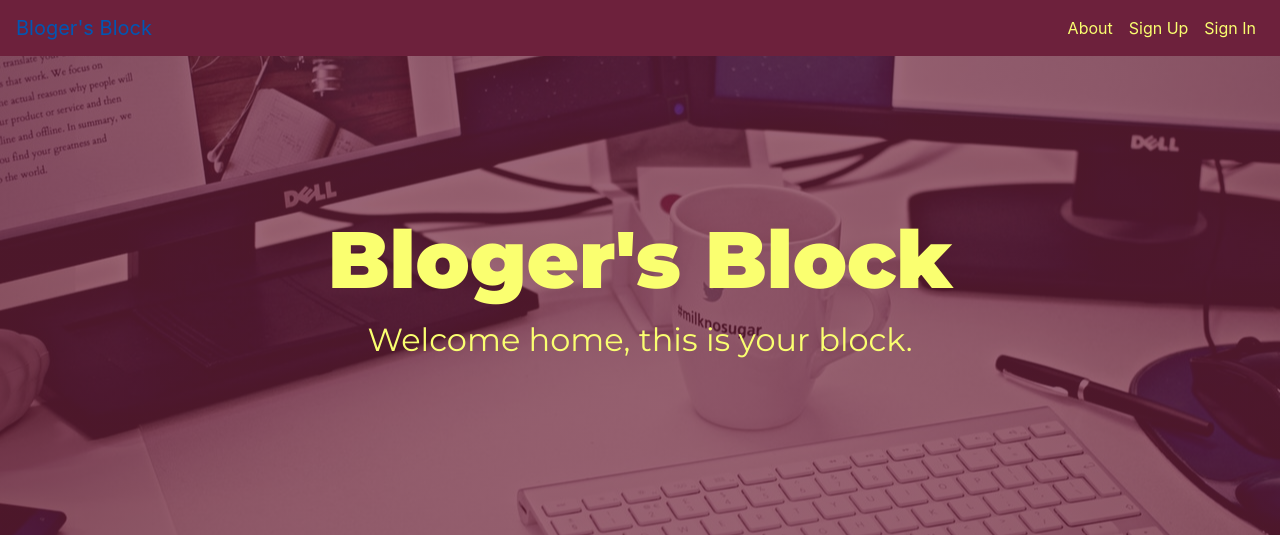
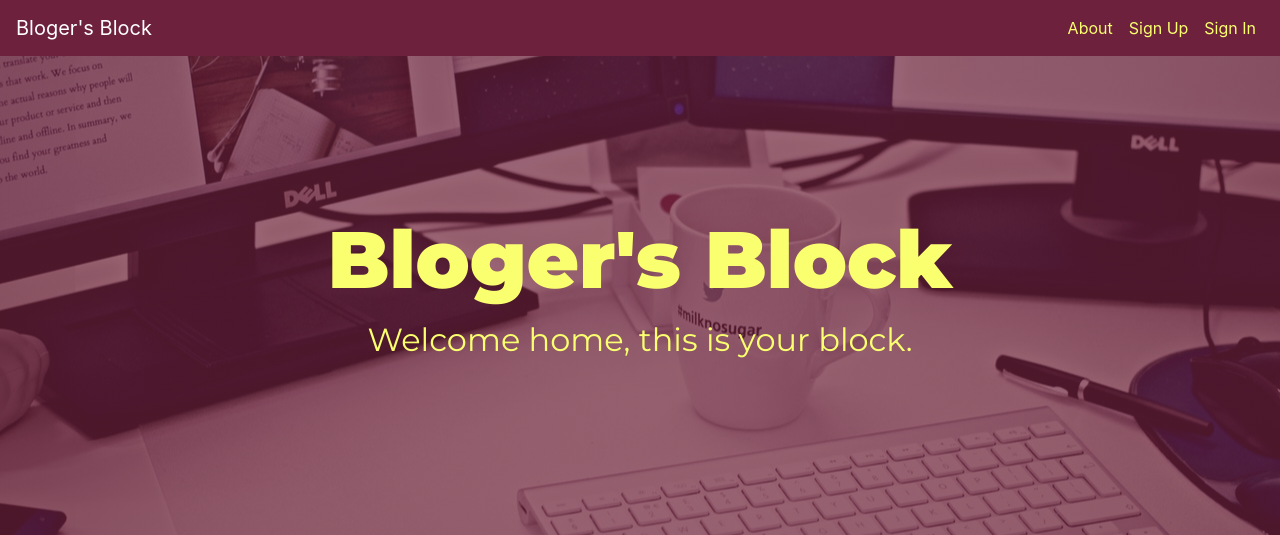
Before and after one commit to Mantongash/blog, a Flask app: page / in a window 1280 px wide, with the pointer over the restyled element. Shown: the top 535 px of the page. Run offline with Flask 2, Linux system fonts and the light colour scheme; some libraries are stand-ins or nearby versions.

Commit message:
Changed the color of the navbar links on hover

```diff
--- a/app/static/css/main.css
+++ b/app/static/css/main.css
@@ -38,3 +38,7 @@
 nav a {
   color: #FAFF70;
 }
+
+nav a:hover {
+  color: #fff;
+}
```
